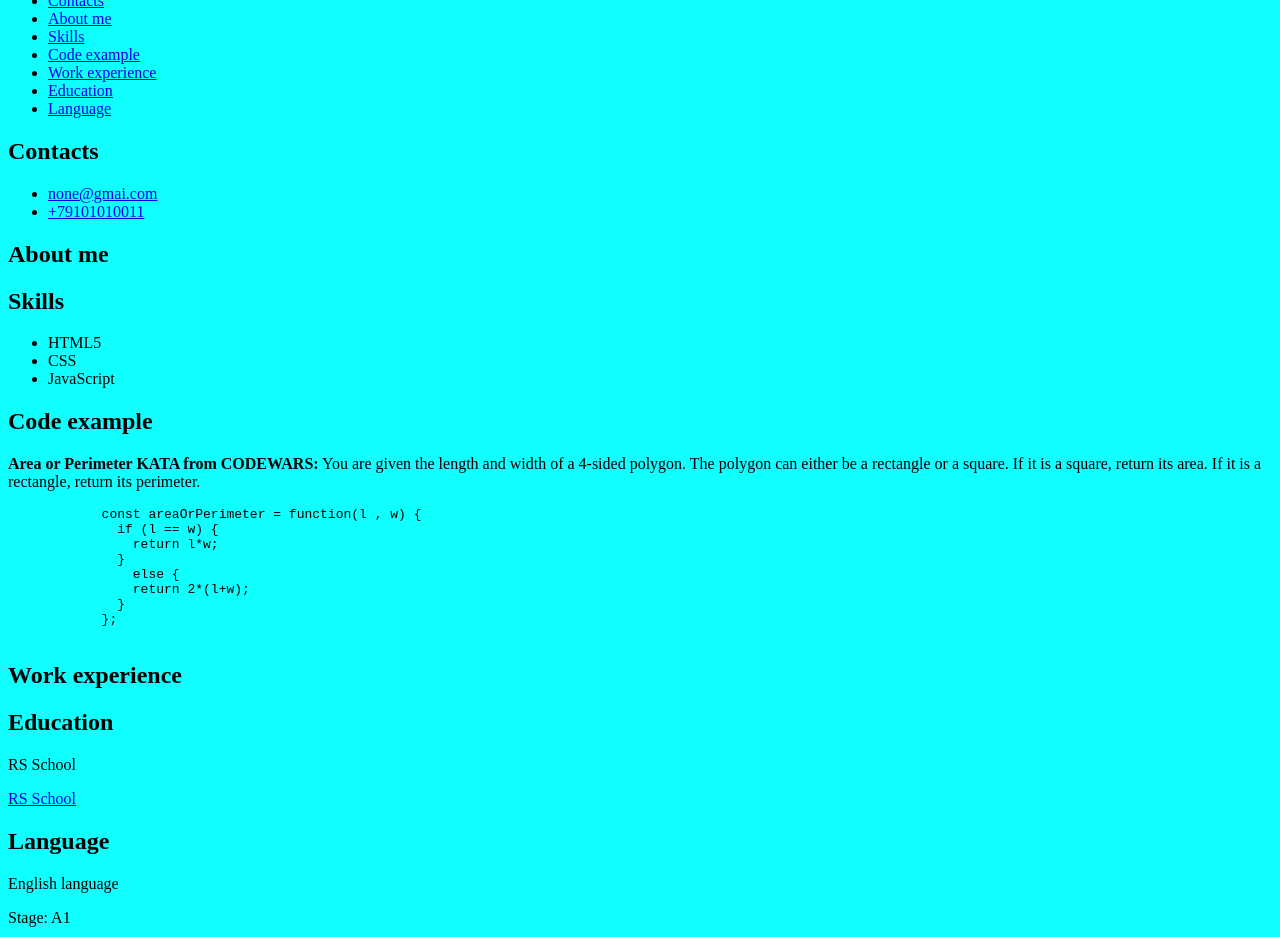
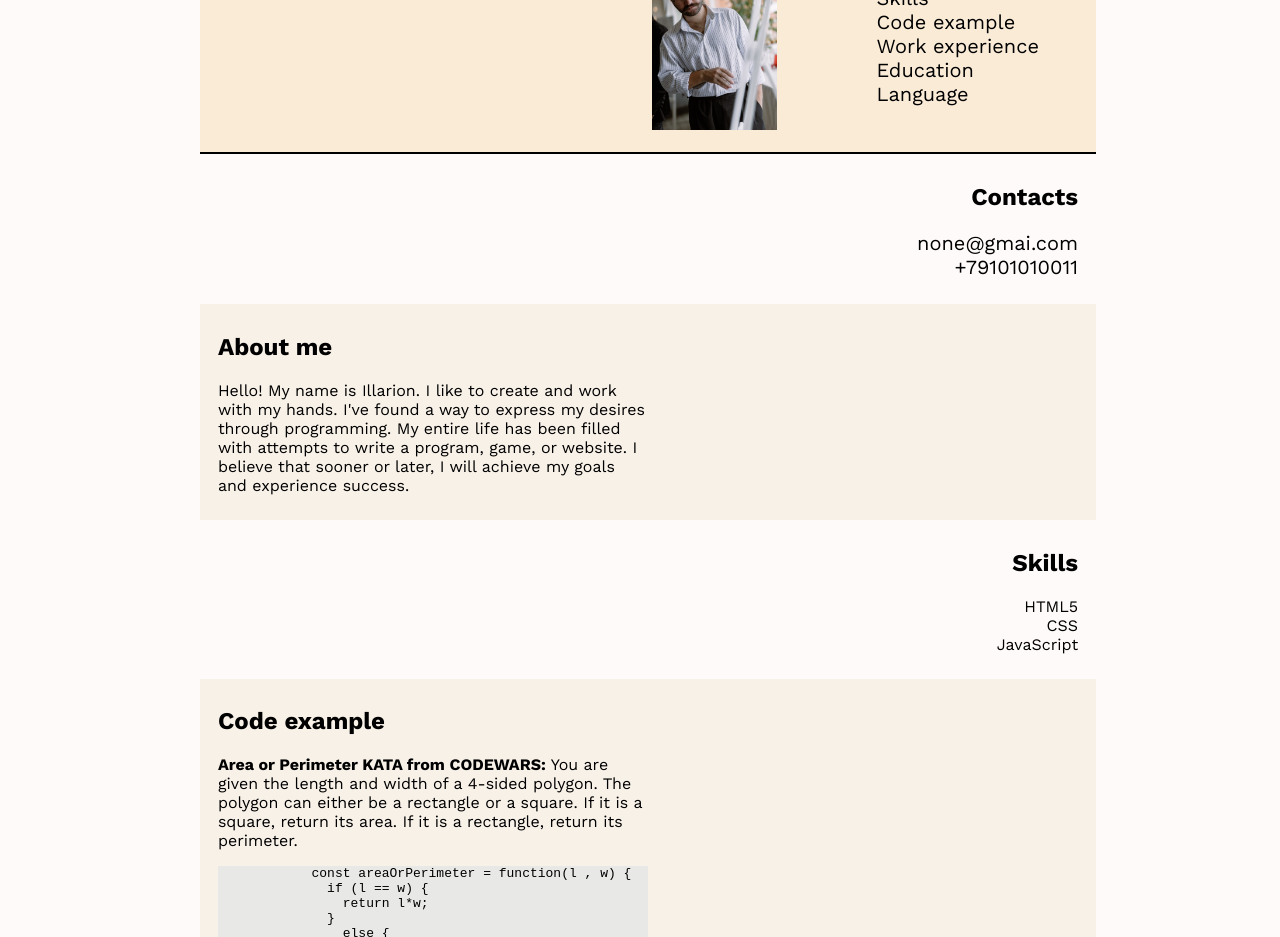
Before and after one commit to ikalashnikov-web/rsschool-cv, a plain HTML site: page index.html in a window 1280 px wide. Shown: the part 88-1025 px from the top of the page. Drawn offline with nearby package versions, Linux system fonts and the light colour scheme.

Commit message:
feat: style.css

```diff
--- a/index.html
+++ b/index.html
@@ -3,14 +3,18 @@
   <head>
     <meta charset="UTF-8">
     <meta name="viewport" content="width=device-width, initial-scale=1.0">
+    <link rel="preconnect" href="https://fonts.googleapis.com">
+    <link rel="preconnect" href="https://fonts.gstatic.com" crossorigin>
+    <link href="https://fonts.googleapis.com/css2?family=Work+Sans:ital,wght@0,100..900;1,100..900&display=swap" rel="stylesheet">
     <link rel="stylesheet" href="style.css">
     <title>CV Kalashnikov Illarion</title>
   </head>
   <body>
     <header>
       <h1>Kalashnikov Illarion</h1>
-      <nav>
-        <ul>
+      <img class="myFoto" src="img/me-cv.jpg" alt="it's my foto" width="125px" height="auto" >
+      <nav class="nav">
+        <ul class="nav__list">
           <li>
             <a href="#Contacts">Contacts</a>
           </li>
@@ -36,7 +40,7 @@
       </nav>
     </header>
     <main>
-      <div id="Contacts">
+      <div id="Contacts" class="odd">
         <h2>Contacts</h2>
         <ul>
           <li>
@@ -47,11 +51,11 @@
           </li>
         </ul>
       </div>
-      <div id="About-me">
+      <div id="About-me" class="even">
         <h2>About me</h2>
-        <p></p>
+        <p class="p__aboutMe">Hello! My name is Illarion. I like to create and work with my hands. I've found a way to express my desires through programming. My entire life has been filled with attempts to write a program, game, or website. I believe that sooner or later, I will achieve my goals and experience success.</p>
       </div>
-      <div id="Skills">
+      <div id="Skills" class="odd">
         <h2>Skills</h2>
         <ul>
           <li>
@@ -65,7 +69,7 @@
           </li>
         </ul>
       </div>
-      <div id="Code-example">
+      <div id="Code-example" class="even">
         <h2>Code example</h2>
         <p><b>Area or Perimeter KATA from CODEWARS:</b> You are given the length and width of a 4-sided polygon. The polygon can either be a rectangle or a square. If it is a square, return its area. If it is a rectangle, return its perimeter.
         </p>
@@ -81,21 +85,29 @@
             </pre>
 
       </div>
-      <div id="Work-experience">
+      <div id="Work-experience" class="odd">
         <h2>Work experience</h2>
-        <p></p>
+        <ul>
+          <li>
+            <a href="https://ikalashnikov-web.github.io/calc/">Calculate</a>
+          </li>
+          <li>
+            “OneTwoFreeedom”, NBCO LLC
+          </li>
+        </ul>
       </div>
-      <div id="Education">
+      <div id="Education" class="even">
         <h2>Education</h2>
-        <p>RS School</p>
         <a href="https://rs.school/">
           RS School
         </a>
       </div>
-      <div id="Language">
+      <div id="Language" class="odd">
         <h2>Language</h2>
-        <p>English language</p>
-        <p>Stage: A1</p>
+        <ul>
+          <li>Russian: native</li>
+          <li>English: A1</li>
+        </ul>
       </div>
     </main>
     <footer>
--- a/style.css
+++ b/style.css
@@ -1,3 +1,79 @@
+:root{
+  --main-color: #6e6b64;
+}
 body {
-  background-color: #10ffff;
+  background-color: #FFFAFA;
+  width: 70%;
+  padding: 0% 15% 0% 15%;
+  font-family: work sans, sans-serif;
+
+  display: grid;
+  justify-content: center;
+  align-content: space-around;
+
 }
+h1 {
+  padding: 1% 2% 1% 2%;
+  align-self: start;
+  /* justify-self: start; */
+  /* width: 100%; */
+
+}
+a {
+  text-decoration :none;
+  font-size: 20px;
+  color: #000000;
+}
+a:hover{
+  color:#aaa7a3;
+  transition: color 0.4s;
+}
+header{
+  background-color: #faebd7;
+  display: grid;
+  /* grid-template-rows: 20% auto; */
+  grid-template-columns: 2fr 1fr 1fr;
+
+}
+.myFoto {
+  padding: 10% 5% 10% 2%;
+  justify-content: center;
+}
+li {
+  list-style: none;
+}
+
+.nav__list {
+  /* display: flex; */
+  justify-content: space-around;
+  padding: 1% 2% 1% 2%;
+}
+
+footer {
+  display: flex;
+  justify-content: space-around;
+  padding: 1% 0% 1% 0%;
+
+}
+main {
+  border-bottom: 2px solid #000000;
+  border-top: 2px solid #000000;
+
+}
+.even{
+  text-align: left;
+  background-color: #f8f1e8;
+  padding: 1% 2% 1% 2%;
+}
+.odd{
+  text-align: right;
+
+  padding: 1% 2% 1% 2%;
+}
+p{
+  width: 50%;
+}
+pre {
+  background-color: rgba(227, 231, 231, 0.75);
+  width: 50%;
+}
```
Also changed, not shown: img/me-cv.jpg (added).
